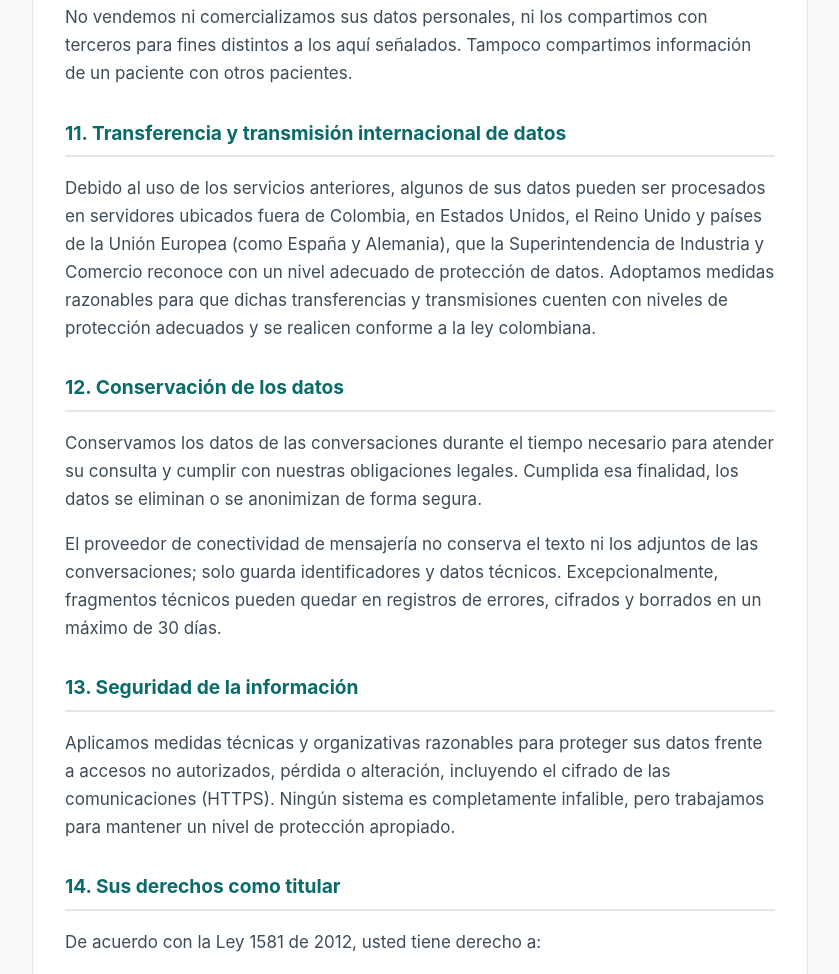
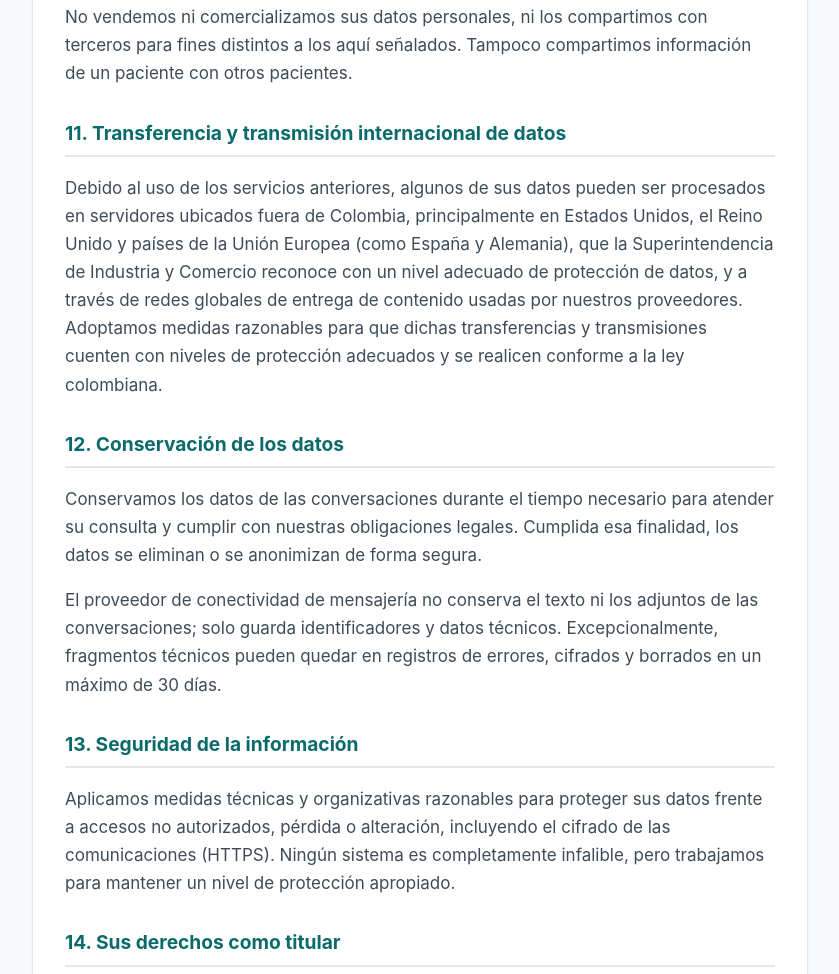
Before and after one commit to VladT-Tempest/portfolio, a plain HTML site: page privacy.html in a window 1280 px wide. Shown: the part 4183-5157 px from the top of the page, without its empty margins (220-1059 px from the left). Drawn offline with Linux system fonts and the light colour scheme.

Commit message:
Política de privacidad: precisar transmisión por redes globales de entrega (Cloudflare, vía Zernio)
Co-Authored-By: Claude Opus 5.5 <noreply@anthropic.com>
Claude-Session: https://claude.ai/code/session_01GnD7cV45uk1y1cNBgV1DFP

```diff
--- a/privacy.html
+++ b/privacy.html
@@ -202,7 +202,7 @@
 <p>No vendemos ni comercializamos sus datos personales, ni los compartimos con terceros para fines distintos a los aquí señalados. Tampoco compartimos información de un paciente con otros pacientes.</p>
 
 <h2>11. Transferencia y transmisión internacional de datos</h2>
-<p>Debido al uso de los servicios anteriores, algunos de sus datos pueden ser procesados en servidores ubicados fuera de Colombia, en Estados Unidos, el Reino Unido y países de la Unión Europea (como España y Alemania), que la Superintendencia de Industria y Comercio reconoce con un nivel adecuado de protección de datos. Adoptamos medidas razonables para que dichas transferencias y transmisiones cuenten con niveles de protección adecuados y se realicen conforme a la ley colombiana.</p>
+<p>Debido al uso de los servicios anteriores, algunos de sus datos pueden ser procesados en servidores ubicados fuera de Colombia, principalmente en Estados Unidos, el Reino Unido y países de la Unión Europea (como España y Alemania), que la Superintendencia de Industria y Comercio reconoce con un nivel adecuado de protección de datos, y a través de redes globales de entrega de contenido usadas por nuestros proveedores. Adoptamos medidas razonables para que dichas transferencias y transmisiones cuenten con niveles de protección adecuados y se realicen conforme a la ley colombiana.</p>
 
 <h2>12. Conservación de los datos</h2>
 <p>Conservamos los datos de las conversaciones durante el tiempo necesario para atender su consulta y cumplir con nuestras obligaciones legales. Cumplida esa finalidad, los datos se eliminan o se anonimizan de forma segura.</p>
```
